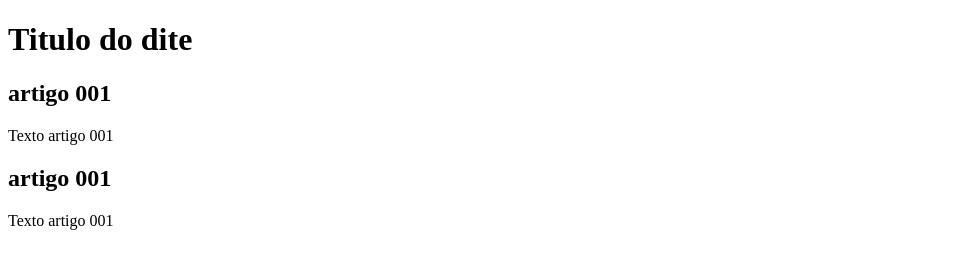
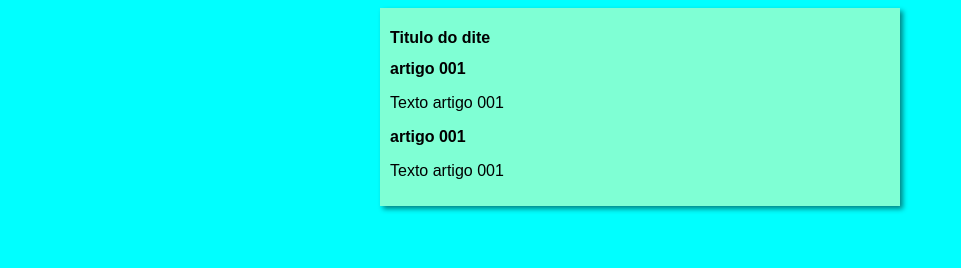
Before and after one commit to Luiss2s/projeto-site, a plain HTML site: page index.html in a window 1280 px wide. Shown: the whole page, without its empty margins (0-961 px from the left). Drawn offline with Linux system fonts and the light colour scheme.

Commit message:
iniciei o design

```diff
--- /dev/null
+++ b/estilos/style.css
@@ -0,0 +1,16 @@
+* {
+    font-family: Arial, Helvetica, sans-serif;
+    font-size: 16px;
+}
+
+body{
+    background-color: aqua;
+}
+
+main{
+    background-color: aquamarine;
+    width: 500px;
+    margin: auto;
+    padding: 10px;
+    box-shadow: 3px 3px 5px rgba(0, 0, 0, 0.473);
+}
--- a/index.html
+++ b/index.html
@@ -5,6 +5,7 @@
     <meta http-equiv="X-UA-Compatible" content="IE=edge">
     <meta name="viewport" content="width=device-width, initial-scale=1.0">
     <title>Titulo do site</title>
+    <link rel="stylesheet" href="estilos/style.css">
 </head>
 <body>
     <main>
```
